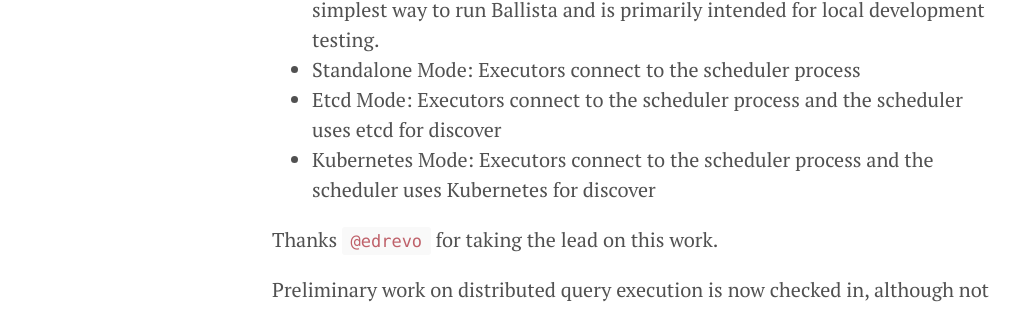
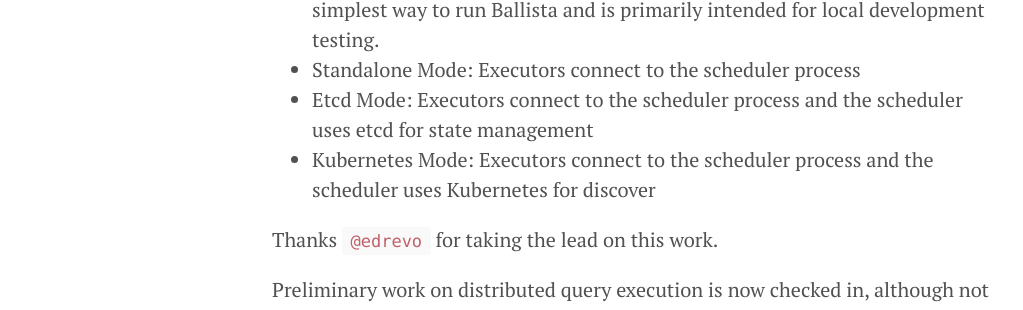
Before and after one commit to ballista-compute/website, a Jekyll site: the page built from jekyll-content/_posts/2021-01-31-this-week-in-ballista-3.md, in a window 1280 px wide. Shown: the part 635-945 px from the top of the page, without its empty margins (8-1031 px from the left). Built offline with Jekyll 4.4.1, drawn with Linux system fonts in a browser that asks for light colours.

Commit message:
Update jekyll-content/_posts/2021-01-31-this-week-in-ballista-3.md
Co-authored-by: Ximo Guanter <joaquin.guantergonzalbez@telefonica.com>

```diff
--- a/jekyll-content/_posts/2021-01-31-this-week-in-ballista-3.md
+++ b/jekyll-content/_posts/2021-01-31-this-week-in-ballista-3.md
@@ -20,7 +20,7 @@ There are now separate `scheduler` and `executor` binaries, with support for the
 - Local Mode: Single process containing scheduler and executor. This is the simplest way to run Ballista and is
   primarily intended for local development testing.
 - Standalone Mode: Executors connect to the scheduler process
-- Etcd Mode: Executors connect to the scheduler process and the scheduler uses etcd for discover
+- Etcd Mode: Executors connect to the scheduler process and the scheduler uses etcd for state management
 - Kubernetes Mode: Executors connect to the scheduler process and the scheduler uses Kubernetes for discover
 
 Thanks `@edrevo` for taking the lead on this work.
```
